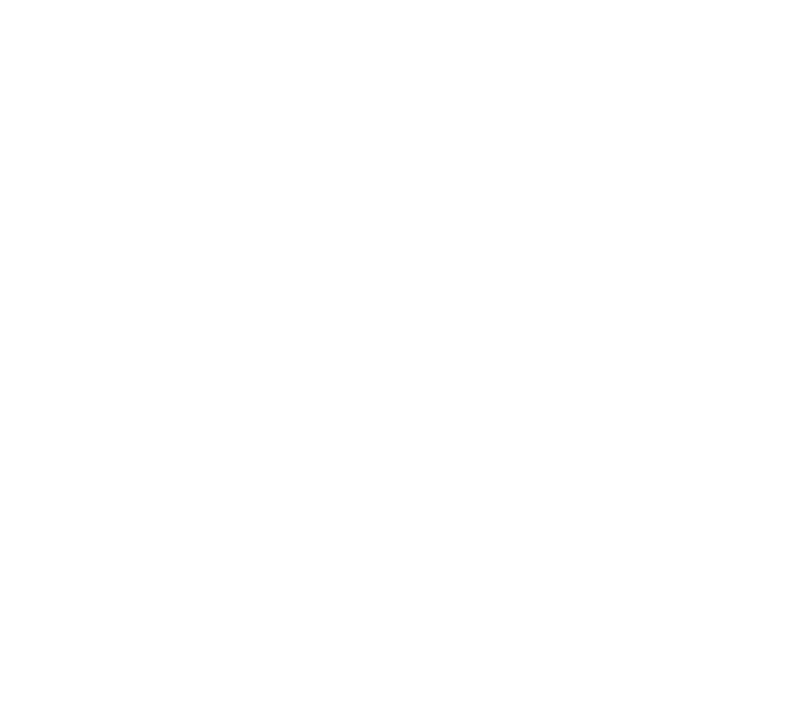
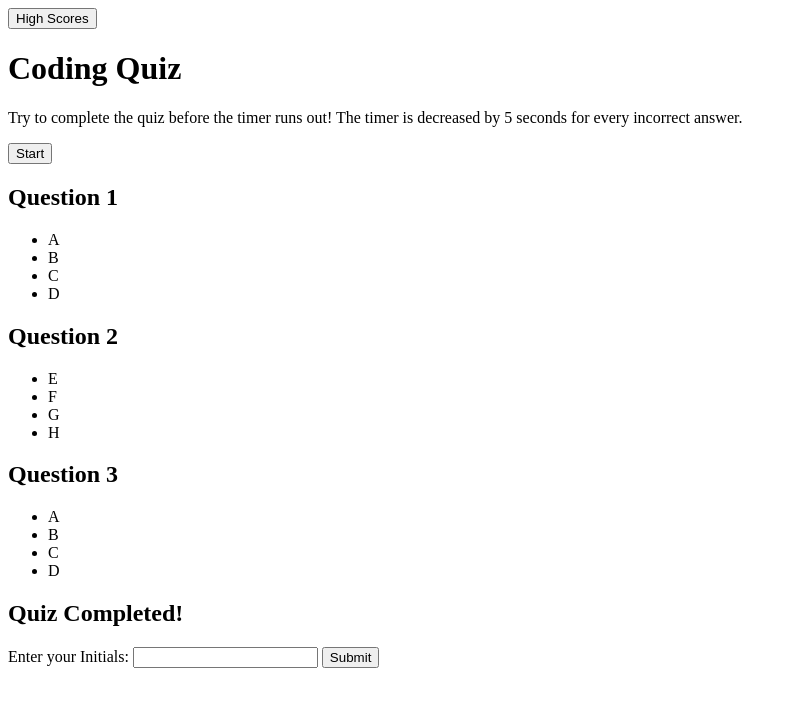
Before and after one commit to mycancel/code-quiz, a plain HTML site: page index.html in a window 1280 px wide. Shown: the whole page, without its empty margins (0-792 px from the left). Drawn offline with Linux system fonts and the light colour scheme.

Commit message:
Created basic structure of the coding quiz, including the introduction, three placeholder questions, and the ending

```diff
--- a/index.html
+++ b/index.html
@@ -7,6 +7,59 @@
     <title>Code Quiz</title>
 </head>
 <body>
+    <header>
+        <button>High Scores</button>
+    </header>
 
+    <main>
+        <div>
+            <h1>Coding Quiz</h1>
+            <p>Try to complete the quiz before the timer runs out!
+                The timer is decreased by 5 seconds for every incorrect answer.
+            </p>
+            <button>Start</button>
+        </div>
+
+        <div>
+            <h2>Question 1</h2>
+            <ul>
+                <li>A</li>
+                <li>B</li>
+                <li>C</li>
+                <li>D</li>
+            </ul>
+        </div>
+
+        <div>
+            <h2>Question 2</h2>
+            <ul>
+                <li>E</li>
+                <li>F</li>
+                <li>G</li>
+                <li>H</li>
+            </ul>
+        </div>
+
+        <div>
+            <h2>Question 3</h2>
+            <ul>
+                <li>A</li>
+                <li>B</li>
+                <li>C</li>
+                <li>D</li>
+            </ul>
+        </div>
+
+        <form>
+            <h2>Quiz Completed!</h2>
+            <label for="scoreboard">Enter your Initials: </label>
+            <input type="text">
+            <button type="submit">Submit</button>
+        </form>
+    </main>
+
+    <footer>
+
+    </footer>
 </body>
 </html>
```
